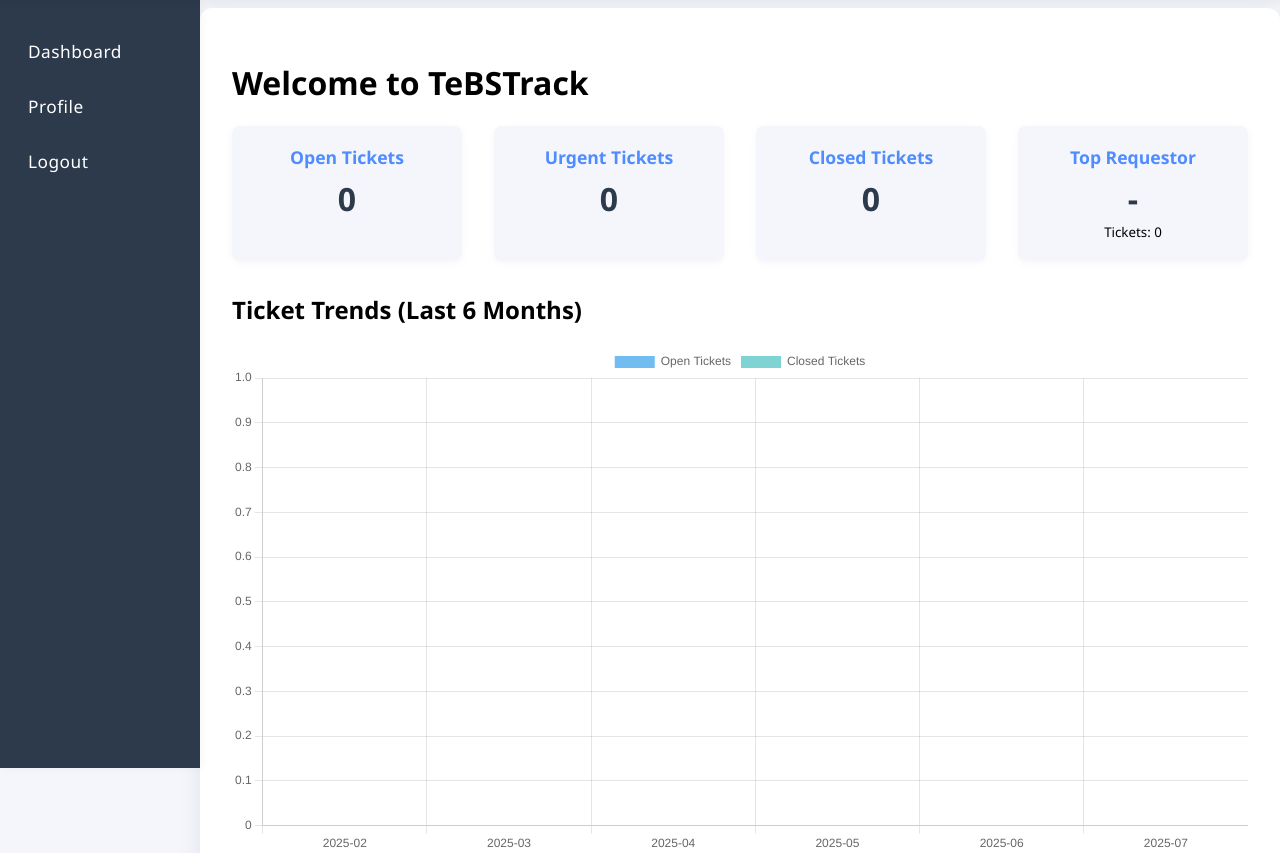
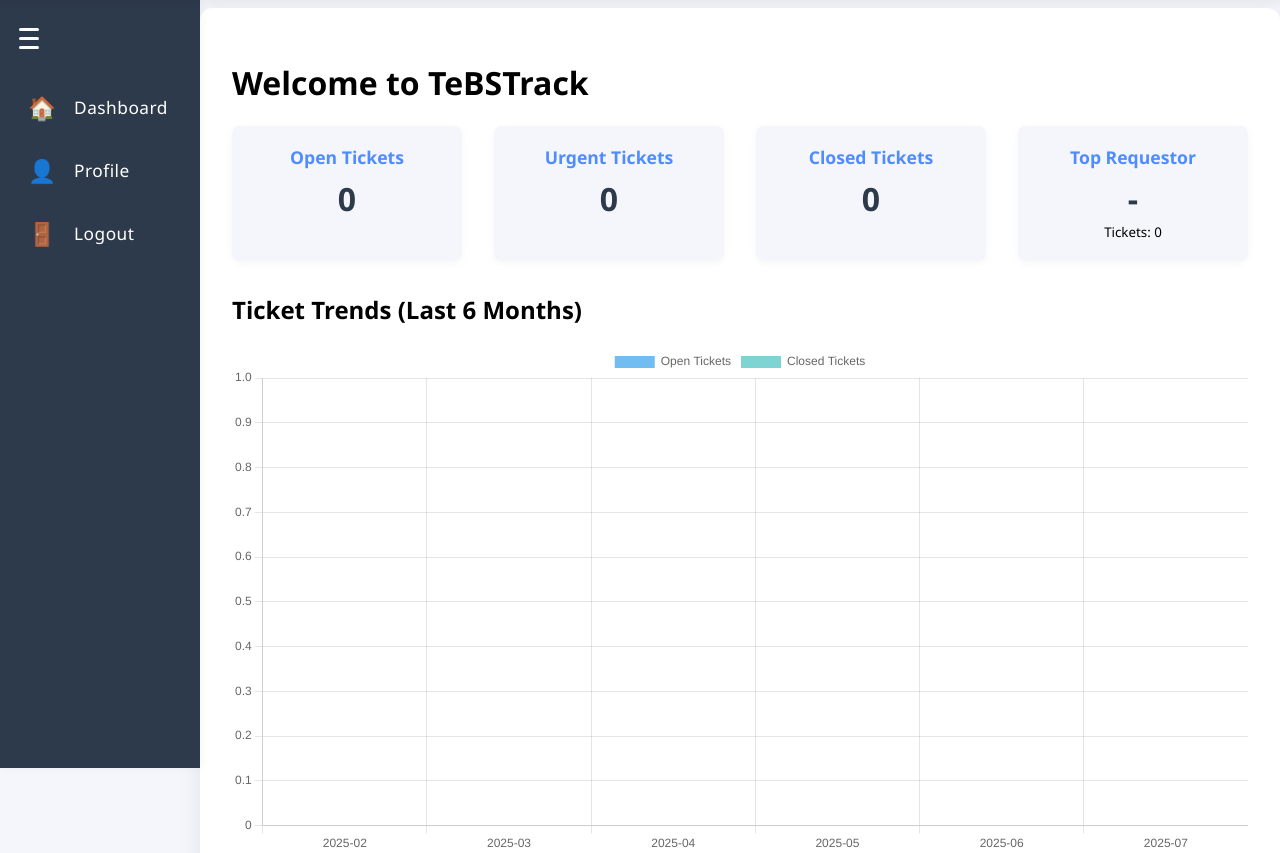
Before and after one commit to farhanhan1/tebstrack, a Flask app: page / in a window 1280 px wide. Shown: the part 56-909 px from the top of the page. Run offline with Flask 3, Linux system fonts and the light colour scheme; a user stored in the database is signed in; data comes from the database, SQL or seed files in the repository; data that the repository does not hold is empty.

Commit message:
changed speed of sidenav bar

```diff
--- a/app/templates/base.html
+++ b/app/templates/base.html
@@ -89,25 +89,80 @@
       padding-top: 1.5rem;
       z-index: 900;
       box-shadow: 2px 0 8px rgba(0,0,0,0.04);
+      transition: transform 0.35s ease, width 0.35s ease;
+      transform: translateX(0);
+      width: 200px;
     }
-    .sidenav a {
+    .sidenav.minimized {
+      width: 60px;
+    }
+    .sidenav-hamburger {
+      width: 28px;
+      height: 28px;
+      margin: 0 0 1.5rem 1.2rem;
+      display: flex;
+      flex-direction: column;
+      justify-content: center;
+      cursor: pointer;
+      z-index: 1001;
+    }
+    .sidenav-hamburger span {
+      display: block;
+      height: 3px;
+      width: 20px;
+      background: #fff;
+      margin: 3px 0;
+      border-radius: 2px;
+      transition: all 0.3s;
+    }
+    .sidenav-link {
       color: #fff;
       padding: 1rem 1.5rem;
       text-decoration: none;
       font-size: 1.08rem;
       font-weight: 500;
       letter-spacing: 0.5px;
-      transition: background 0.18s, color 0.18s;
+      transition: background 0.18s, color 0.18s, padding 0.3s, font-size 0.3s;
       border-left: 4px solid transparent;
+      display: flex;
+      align-items: center;
     }
-    .sidenav a:hover {
+    .sidenav-link:hover {
       background: #4f8cff;
       color: #fff;
       border-left: 4px solid #fff;
     }
+    .sidenav-icon {
+      font-size: 1.4rem;
+      margin-right: 1.1rem;
+      min-width: 1.4rem;
+      text-align: center;
+      display: inline-block;
+      transition: margin 0.3s;
+    }
+    .sidenav-label {
+      transition: opacity 0.3s, width 0.3s;
+      white-space: nowrap;
+      overflow: hidden;
+    }
+    .sidenav.minimized .sidenav-link {
+      padding: 1rem 0.7rem;
+      justify-content: center;
+    }
+    .sidenav.minimized .sidenav-icon {
+      margin-right: 0;
+    }
+    .sidenav.minimized .sidenav-label {
+      opacity: 0;
+      width: 0;
+    }
     .main-content {
       margin-left: 200px;
       margin-top: 64px;
+      transition: margin-left 0.3s ease;
+    }
+    .sidenav.minimized ~ .main-content {
+      margin-left: 60px;
     }
     .login-container {
       background: #fff;
@@ -333,11 +388,13 @@
         width: 60px;
         padding-top: 0.5rem;
       }
-      .sidenav a {
-        font-size: 0.95rem;
-        padding: 0.8rem 0.7rem;
+      .sidenav.minimized {
+        width: 60px;
       }
       .main-content {
+        margin-left: 60px;
+      }
+      .sidenav.minimized ~ .main-content {
         margin-left: 60px;
       }
     }
@@ -355,6 +412,18 @@
           dropdown.classList.remove('show');
         });
       }
+      var sidenav = document.getElementById('sidenav');
+      var hamburger = document.getElementById('sidenav-hamburger');
+      var mainContent = document.querySelector('.main-content');
+      hamburger.addEventListener('click', function(e) {
+        e.stopPropagation();
+        sidenav.classList.toggle('minimized');
+        if (sidenav.classList.contains('minimized')) {
+          mainContent.style.marginLeft = '60px';
+        } else {
+          mainContent.style.marginLeft = window.innerWidth <= 700 ? '60px' : '200px';
+        }
+      });
     });
   </script>
 </head>
@@ -374,14 +443,34 @@
     </div>
     {% endif %}
   </div>
-  <div class="sidenav">
-    <a href="{{ url_for('main.index') }}">Dashboard</a>
-    <a href="{{ url_for('main.profile') }}">Profile</a>
+  <div class="sidenav" id="sidenav">
+    <div class="sidenav-hamburger" id="sidenav-hamburger">
+      <span></span>
+      <span></span>
+      <span></span>
+    </div>
+    <a href="{{ url_for('main.index') }}" class="sidenav-link" data-label="Dashboard">
+      <span class="sidenav-icon">🏠</span>
+      <span class="sidenav-label">Dashboard</span>
+    </a>
+    <a href="{{ url_for('main.profile') }}" class="sidenav-link" data-label="Profile">
+      <span class="sidenav-icon">👤</span>
+      <span class="sidenav-label">Profile</span>
+    </a>
     {% if current_user.role == 'admin' %}
-    <a href="{{ url_for('main.manage_users') }}">Manage Users</a>
-    <a href="{{ url_for('main.audit_logs') }}">Audit Logs</a>
+    <a href="{{ url_for('main.manage_users') }}" class="sidenav-link" data-label="Manage Users">
+      <span class="sidenav-icon">👥</span>
+      <span class="sidenav-label">Manage Users</span>
+    </a>
+    <a href="{{ url_for('main.audit_logs') }}" class="sidenav-link" data-label="Audit Logs">
+      <span class="sidenav-icon">📜</span>
+      <span class="sidenav-label">Audit Logs</span>
+    </a>
     {% endif %}
-    <a href="{{ url_for('main.logout') }}">Logout</a>
+    <a href="{{ url_for('main.logout') }}" class="sidenav-link" data-label="Logout">
+      <span class="sidenav-icon">🚪</span>
+      <span class="sidenav-label">Logout</span>
+    </a>
   </div>
   <div class="main-content">
     {% block content %}{% endblock %}
```
